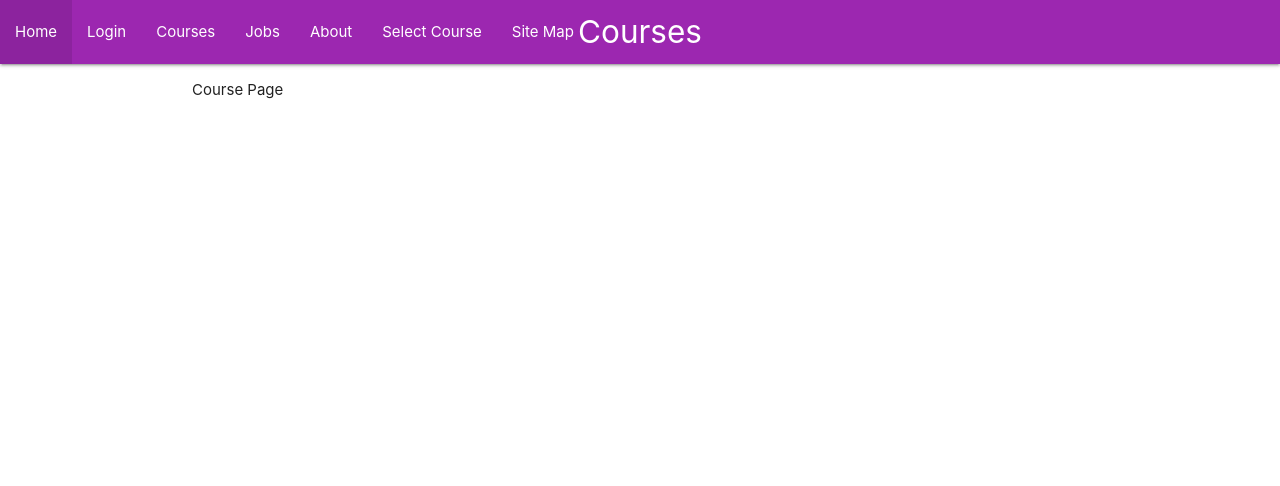
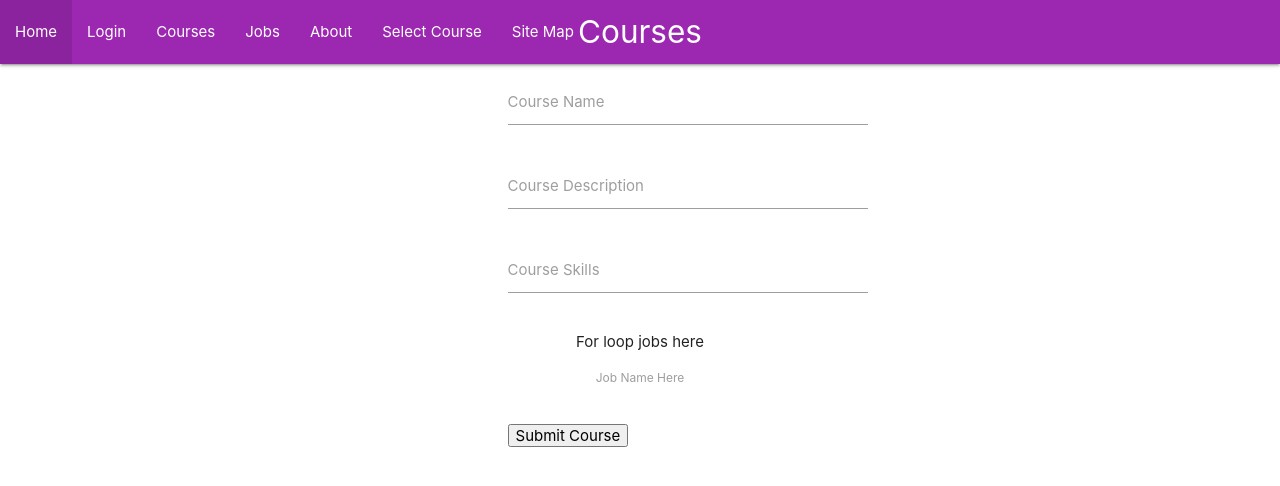
Before and after one commit to coderGambit/flaskmvc, a Flask app: template App/templates/courses.html in a window 1280 px wide. Shown: the top 486 px of the page. Run offline with Flask 2, Linux system fonts and the light colour scheme; the template is opened without the code that fills it: values that come from a table or form of the project are taken from there, others are empty; parts of the project's set-up code (start-up, migrations or seed data) failed here and were passed over.

Commit message:
Update/12

```diff
--- a/App/forms.py
+++ b/App/forms.py
@@ -1,5 +1,5 @@
 from flask_wtf import FlaskForm
-from wtforms import StringField, PasswordField, BooleanField, TextAreaField, SubmitField
+from wtforms import StringField, PasswordField, BooleanField, TextAreaField, SubmitField, SelectMultipleField, widgets, TextField
 from wtforms.validators import InputRequired, EqualTo, Email
 from wtforms.fields.html5 import EmailField
 
@@ -9,13 +9,19 @@ class LogIn(FlaskForm):
     submit = SubmitField('Login', render_kw={'class': 'btn waves-effect waves-light white-text'})
 
 class JobForm(FlaskForm):
-    jobname = StringField('Job Name')
-    jobdescription = StringField('Job Description')
-    requirements = StringField('Requirments')
+    jobname = TextField('Job Name', validators=[InputRequired()])
+    jobdescription =TextField('Job Description', validators=[InputRequired()])
+    requirements = TextField('Requirments', validators=[InputRequired()])
     submit = SubmitField('Submit Job', render_kw={'class': 'btn waves-effect waves-light white-text'})
 
-#class CourseForm(FlaskForm):
-    #coursename = StringField('Course Name')
-    #coursedescription = StringField('Course Description')
-    #skills = StringField('Skills')
-    #submit = SubmitField('SubmitCourse')
+
+class MultiCheckboxField(SelectMultipleField):
+    widget = widgets.ListWidget(prefix_label=False)
+    option_widget = widgets.CheckboxInput()
+
+class CourseForm(FlaskForm):
+    coursename = TextField('Course Name', validators=[InputRequired()])
+    coursedescription = TextField('Course Description', validators=[InputRequired()])
+    skills = TextField('Course Skills', validators=[InputRequired()])
+    jobchoices = MultiCheckboxField('jobs',coerce=int)
+    submit = SubmitField("Submit Course")
--- a/App/models/jobs.py
+++ b/App/models/jobs.py
@@ -7,7 +7,7 @@ class Jobs(db.Model):
     jobName = db.Column(db.String(80), nullable=False)
     jobDescription = db.Column(db.String(1000), nullable=False)
     requirements = db.Column(db.String(1000), nullable=False)
-    course_id = db.Column(db.Integer, db.ForeignKey('courses.courseID'), nullable=False)
+
     def toDict(self):
         return {
             "jobID": self.jobID,
--- a/App/models/user.py
+++ b/App/models/user.py
@@ -18,7 +18,6 @@ class User(UserMixin, db.Model):
             "email": self.email,
             "password": self.password
       }
-
     def set_password(self, password):
         self.password = generate_password_hash(password, method='sha256')
 
--- a/App/templates/courses.html
+++ b/App/templates/courses.html
@@ -5,5 +5,40 @@
 {{ super() }}
 
 {% block content %}
-<p>Course Page</p>
+<div class="row">
+      <div class="row">
+        <form id="CourseForm" class="col s12 m8 offset-m2" method="POST" action="/courses">
+            {{ form.csrf_token }}
+            <div class="input-field col s12 m8 offset-m2">
+              {{ form.coursename(size=100, class="validate") }}
+              {{ form.coursename.label }}
+            </div>
+
+            <div class="input-field col s12 m8 offset-m2">
+              {{ form.coursedescription(size=500, class="validate") }}
+              {{ form.coursedescription.label }}
+            </div>
+
+            <div class="input-field col s12 m8 offset-m2">
+              {{ form.skills(size=200, class="validate") }}
+              {{ form.skills.label }}
+            </div>
+            <p>For loop jobs here </p>
+
+            <input type="checkbox" id="jobIDhere" name="jobscheckbox" value="JobNamehere">
+            <label for="jobIDhere">Job Name Here</label><br>
+
+            <div class="input-field col s12 m8 offset-m2">
+              {{form.submit}}
+            </div>
+        </form>
+      </div>
+  </div>
+
+
+
+
+
+
+
 {% endblock %}
--- a/App/templates/jobs.html
+++ b/App/templates/jobs.html
@@ -9,7 +9,7 @@
 
  <div class="row">
       <div class="row">
-        <form id="myForm" class="col s12 m8 offset-m2" method="POST" action="/signup">
+        <form id="JobForm" class="col s12 m8 offset-m2" method="POST" action="/jobs">
             {{ form.csrf_token }}
 
             <div class="input-field col s12 m8 offset-m2">
--- a/App/templates/layout.html
+++ b/App/templates/layout.html
@@ -1,8 +1,7 @@
 <!doctype html>
 <html>
   <head>
-
-    <link rel="stylesheet" href="{{ url_for('static', filename='style.css') }}">
+  <link rel="stylesheet" href="{{ url_for('static', filename='style.css') }}">
      <!--Import Google Icon Font-->
     <link href="https://fonts.googleapis.com/icon?family=Material+Icons" rel="stylesheet">
     <!-- Compiled and minified CSS -->
@@ -10,7 +9,6 @@
     <!--Let browser know website is optimized for mobile-->
     <meta name="viewport" content="width=device-width, initial-scale=1.0"/>
     <title>{% block title %}{% endblock %}</title>
-
   </head>
   <body>
     <nav class="purple">
--- a/App/views/index.py
+++ b/App/views/index.py
@@ -1,5 +1,5 @@
 from flask import Blueprint, redirect, render_template, request
-
+from App.controllers import(get_courses_json, get_courses)
 index_views = Blueprint('index_views', __name__, template_folder='../templates')
 
 @index_views.route('/', methods=['GET'])
@@ -12,7 +12,8 @@ def about():
 
 @index_views.route('/selectcourse')
 def selectcourse():
-    return render_template('selectcourse.html')
+    courses = get_courses_json
+    return render_template('selectcourse.html', courses=courses)
 
 @index_views.route('/sitemap')
 def sitemap():
--- a/App/views/jobs.py
+++ b/App/views/jobs.py
@@ -6,12 +6,15 @@ from App.models import Jobs
 from App.forms import JobForm
 
 @jobs_views.route('/jobs', methods=['GET'])
+@login_required
 def jobs():
     form = JobForm()
-    return render_template('jobs.html', form=form)
+    jobs = get_jobs
+    return render_template('jobs.html', form=form, jobs=jobs)
 
 
 @jobs_views.route('/jobs', methods=['POST'])
+@login_required
 def jobAction():
   form = JobForm() # create form object
   if form.validate_on_submit():
```
Also changed, not shown: App/models/courses.py (+6 -5 lines), App/views/courses.py (+35 -5 lines), App/views/user.py (+13 -4 lines), manage.py (+6 -7 lines).
